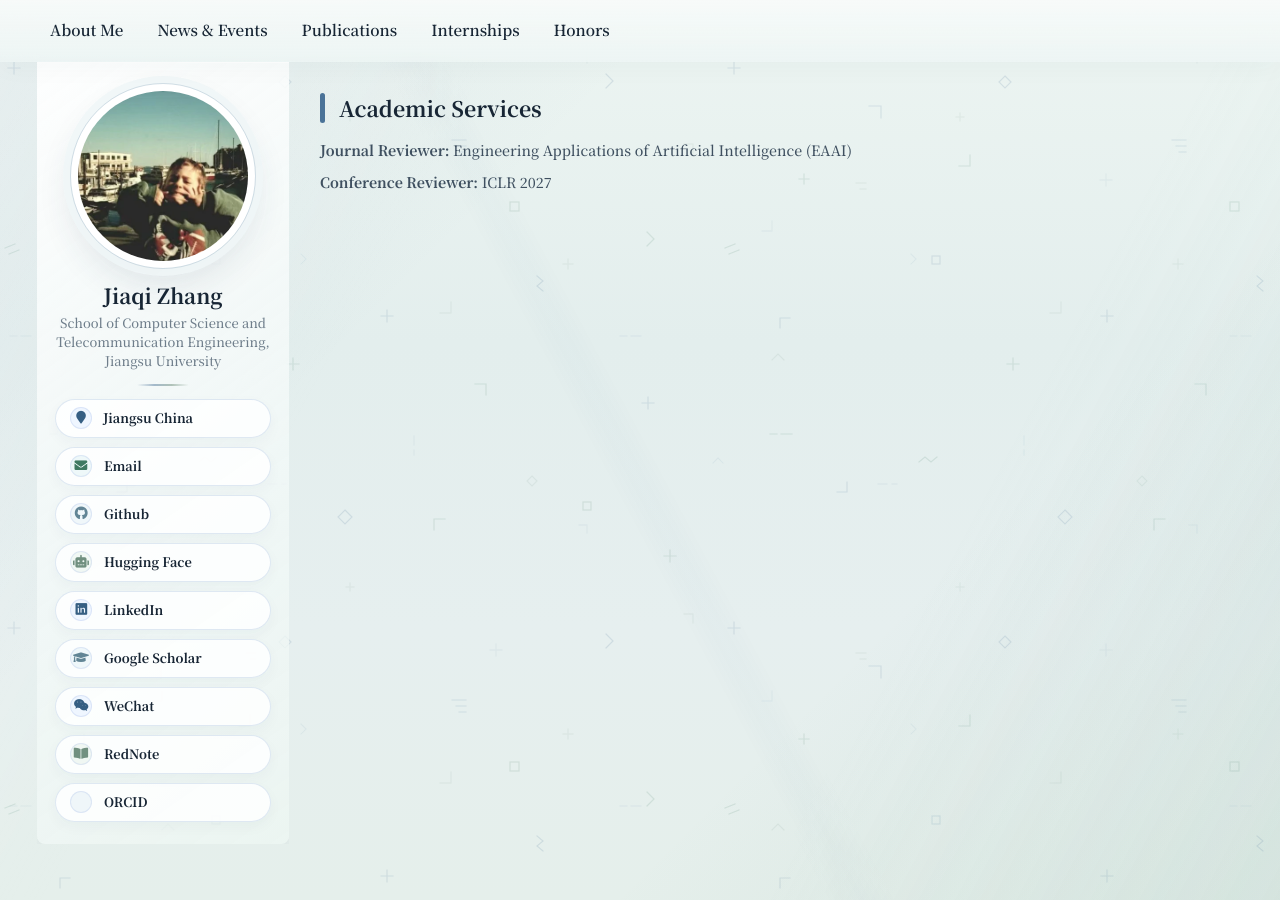
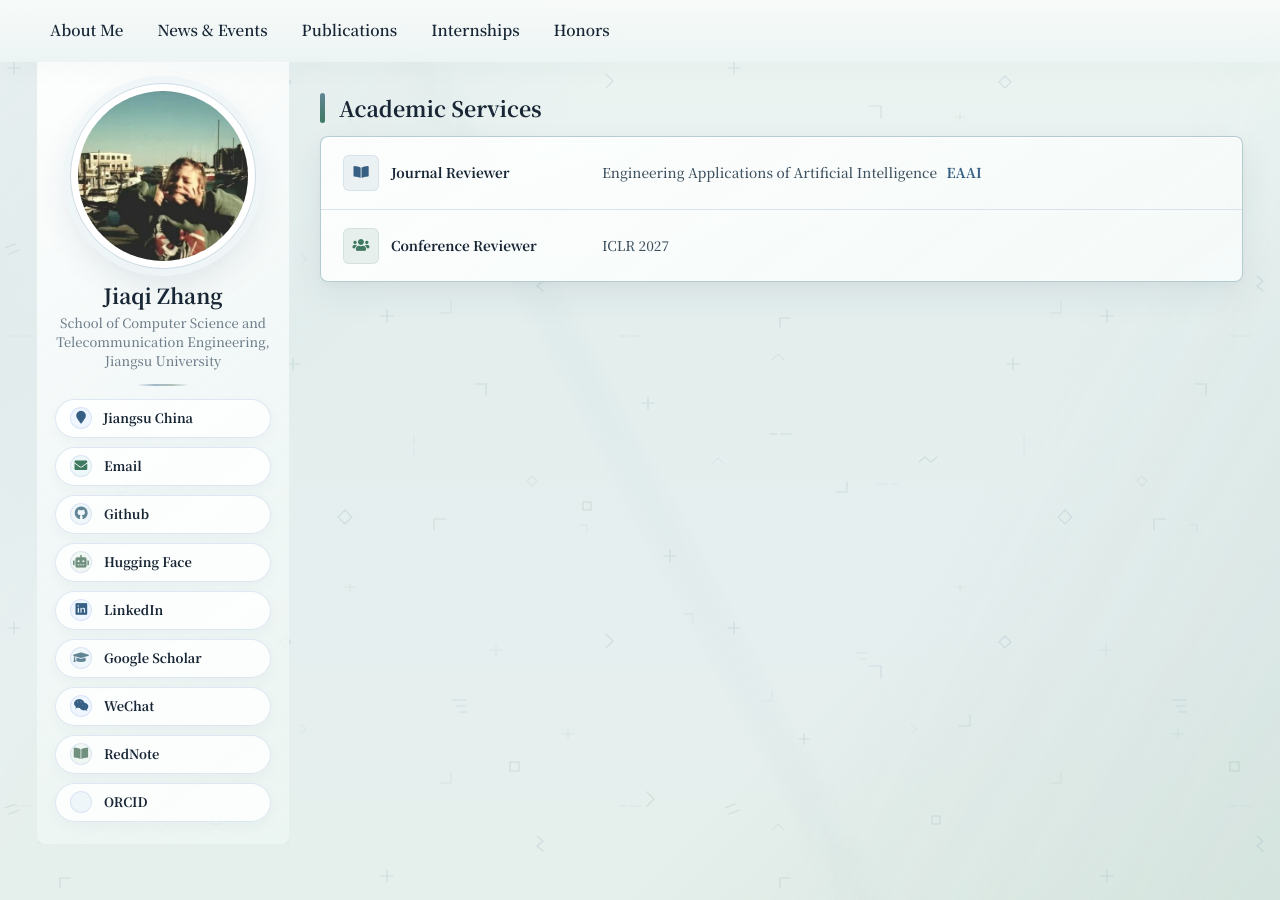
Before and after one commit to JiaqiZhang-Sengoku/JiaqiZhang-Sengoku.github.io, a Jekyll site: the page built from _pages/includes/services.md, in a window 1280 px wide. Built offline with Jekyll 4.4.1, drawn with Linux system fonts in a browser that asks for light colours; our own code applies the rules of GitHub Pages for plain Markdown files.

Commit message:
20260707

```diff
--- a/_pages/includes/services.md
+++ b/_pages/includes/services.md
@@ -1,10 +1,22 @@
 <span class="anchor" id="academic-services"></span>
-<section aria-labelledby="academic-services-title">
-  <div class="section-heading">
+<section class="academic-services-section" aria-labelledby="academic-services-title">
+  <div class="section-heading section-heading--services">
     <h2 class="section-heading__title" id="academic-services-title">Academic Services</h2>
   </div>
-  <div class="academic-services">
-    <p><strong>Journal Reviewer:</strong> Engineering Applications of Artificial Intelligence (EAAI)</p>
-    <p><strong>Conference Reviewer:</strong> ICLR 2027</p>
+  <div class="academic-services-panel" role="list">
+    <div class="academic-service" role="listitem">
+      <div class="academic-service__type">
+        <span class="academic-service__icon" aria-hidden="true"><i class="fas fa-book-open"></i></span>
+        <strong>Journal Reviewer</strong>
+      </div>
+      <p>Engineering Applications of Artificial Intelligence <span class="academic-service__acronym">EAAI</span></p>
+    </div>
+    <div class="academic-service" role="listitem">
+      <div class="academic-service__type">
+        <span class="academic-service__icon" aria-hidden="true"><i class="fas fa-users"></i></span>
+        <strong>Conference Reviewer</strong>
+      </div>
+      <p>ICLR 2027</p>
+    </div>
   </div>
 </section>
--- a/assets/css/main.scss
+++ b/assets/css/main.scss
@@ -979,6 +979,10 @@ body > #main > .sidebar.sticky {
     background: linear-gradient(180deg, var(--accent), var(--accent-teal));
 }
 
+.section-heading--services::before {
+    background: linear-gradient(180deg, var(--accent-plum), var(--accent-teal));
+}
+
 .section-heading--other-publications::before {
     background: var(--accent-teal);
 }
@@ -1086,15 +1090,83 @@ body > #main > .sidebar.sticky {
     font-weight: 700;
 }
 
-.academic-services {
-    margin-bottom: 26px;
+.academic-services-panel {
+    margin: -2px 0 26px;
+    overflow: hidden;
+    border: 1px solid var(--panel-border);
+    border-radius: var(--radius-card);
+    background: linear-gradient(145deg, var(--panel-surface), var(--panel-surface-soft));
+    box-shadow: var(--card-glow), var(--panel-shadow);
+}
+
+.academic-service {
+    display: grid;
+    grid-template-columns: minmax(210px, 0.38fr) minmax(0, 1fr);
+    gap: 24px;
+    align-items: center;
+    min-height: 72px;
+    padding: 16px 22px;
+    transition: background 0.18s ease;
+}
+
+.academic-service + .academic-service {
+    border-top: 1px solid rgba(216, 226, 233, 0.92);
+}
+
+.academic-service:hover {
+    background: rgba(240, 247, 247, 0.68);
+}
+
+.academic-service__type {
+    display: flex;
+    align-items: center;
+    gap: 12px;
+    color: var(--heading-color);
+    font-size: 0.95rem;
+}
+
+.academic-service__icon {
+    display: grid;
+    flex: 0 0 36px;
+    width: 36px;
+    height: 36px;
+    place-items: center;
+    border-radius: 6px;
+    background: var(--accent-soft);
+    color: var(--accent-strong);
+    box-shadow: inset 0 0 0 1px rgba(75, 115, 152, 0.12);
+}
+
+.academic-service:nth-child(2) .academic-service__icon {
+    background: var(--accent-teal-soft);
+    color: var(--accent-teal);
+    box-shadow: inset 0 0 0 1px rgba(63, 121, 98, 0.12);
+}
+
+.academic-service p {
+    margin: 0;
     color: var(--text-color);
-    font-size: 1rem;
-    line-height: 1.7;
-}
-
-.academic-services p {
-    margin: 0 0 8px;
+    font-size: 0.96rem;
+    line-height: 1.55;
+}
+
+.academic-service__acronym {
+    display: inline-block;
+    margin-left: 6px;
+    color: var(--accent-strong);
+    font-weight: 700;
+}
+
+@media (max-width: 680px) {
+    .academic-service {
+        grid-template-columns: 1fr;
+        gap: 7px;
+        padding: 15px 17px 17px;
+    }
+
+    .academic-service p {
+        padding-left: 48px;
+    }
 }
 
 .updates-panel,
```
